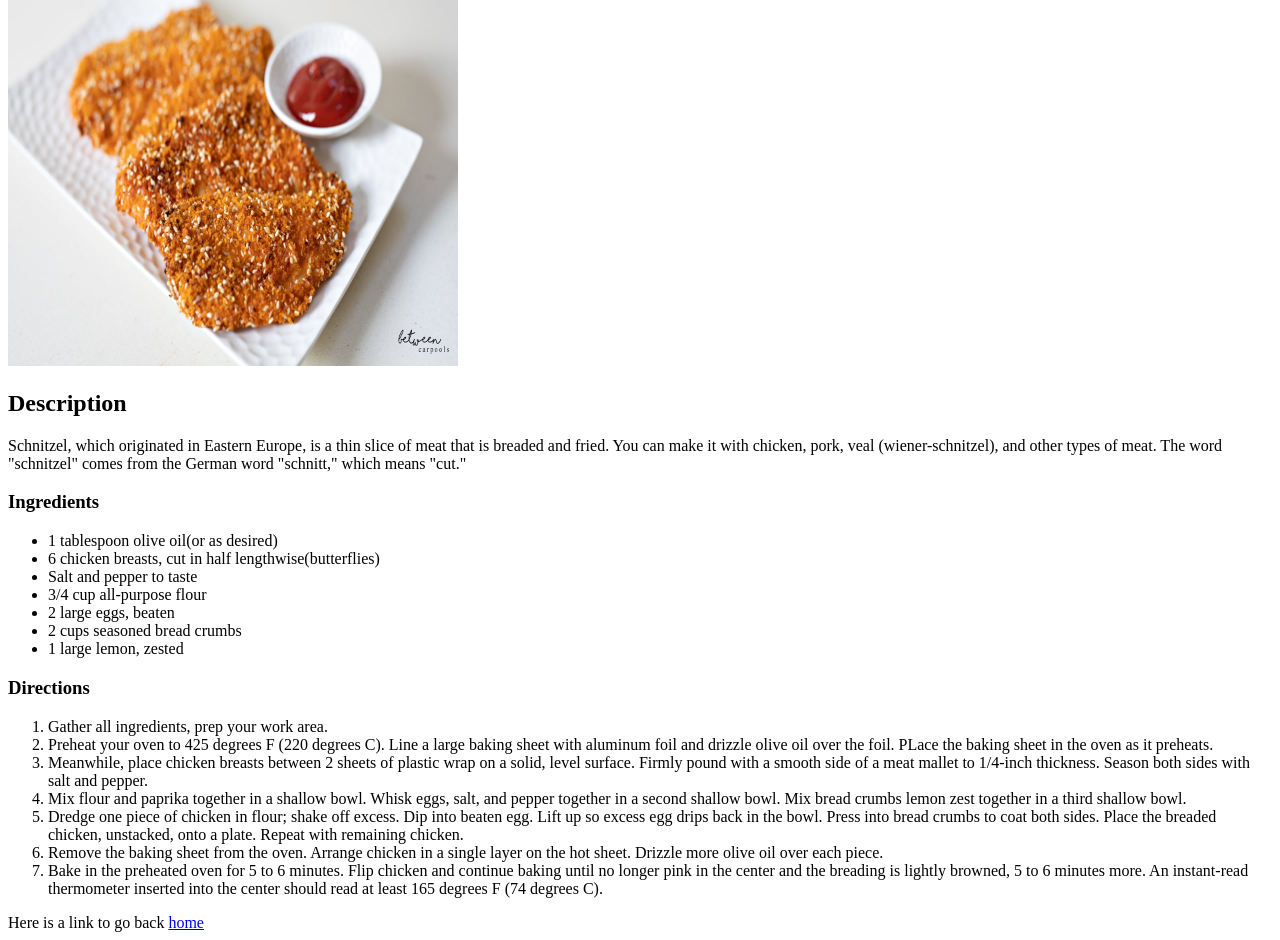
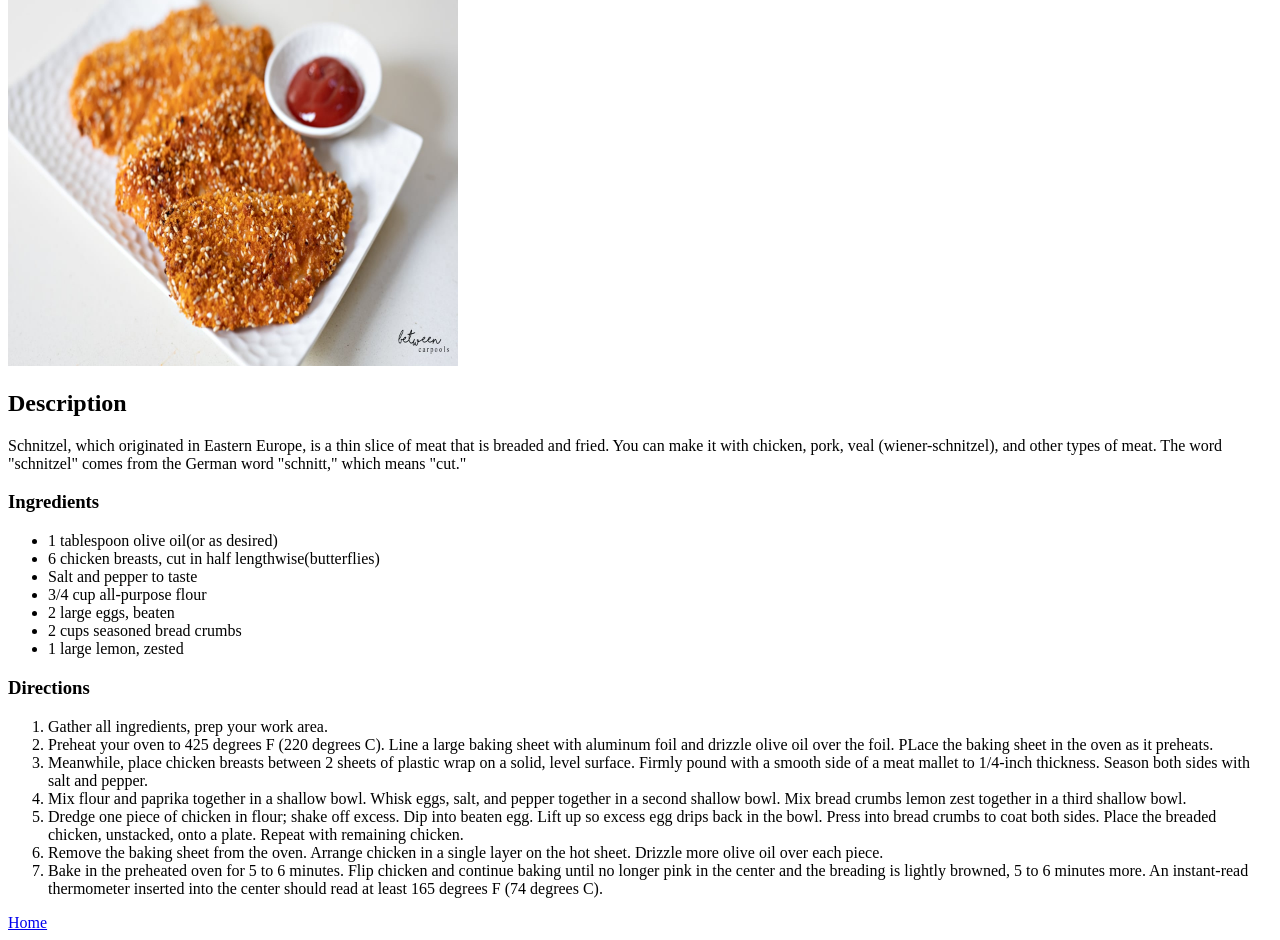
Before and after one commit to Kamron-B/odin-recipes, a plain HTML site: page recipes/Baked-Schnitzel.html in a window 1280 px wide. Shown: the part 164-1104 px from the top of the page. Drawn offline with Linux system fonts and the light colour scheme.

Commit message:
Changed home link to be shorter

```diff
--- a/recipes/Baked-Schnitzel.html
+++ b/recipes/Baked-Schnitzel.html
@@ -31,6 +31,6 @@
             </ol>
 
     </body>
-    <footer> Here is a link to go back <a href="../index.html">home</a>
+    <footer> <a href="../index.html">Home</a>
     </footer>
 </html>
```
